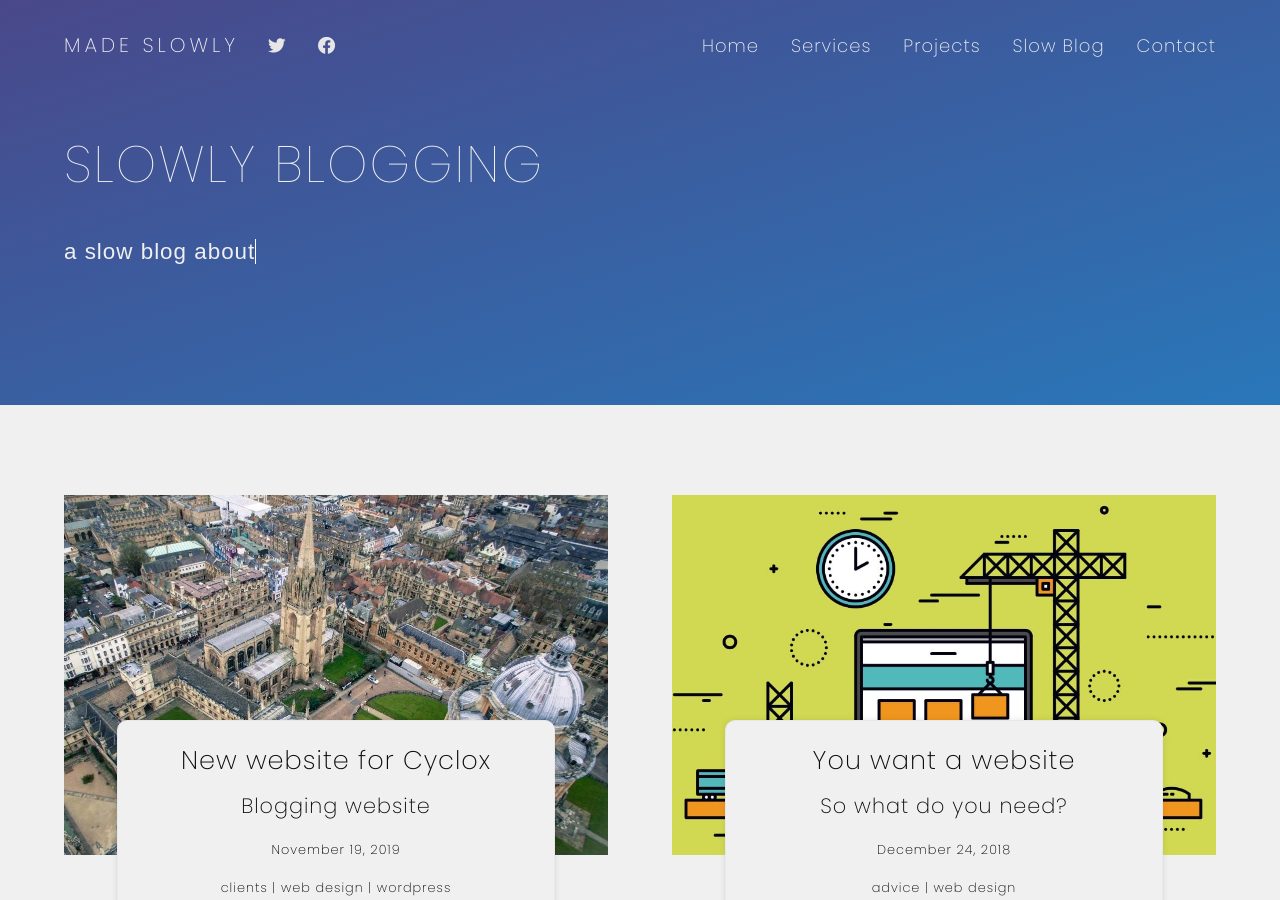
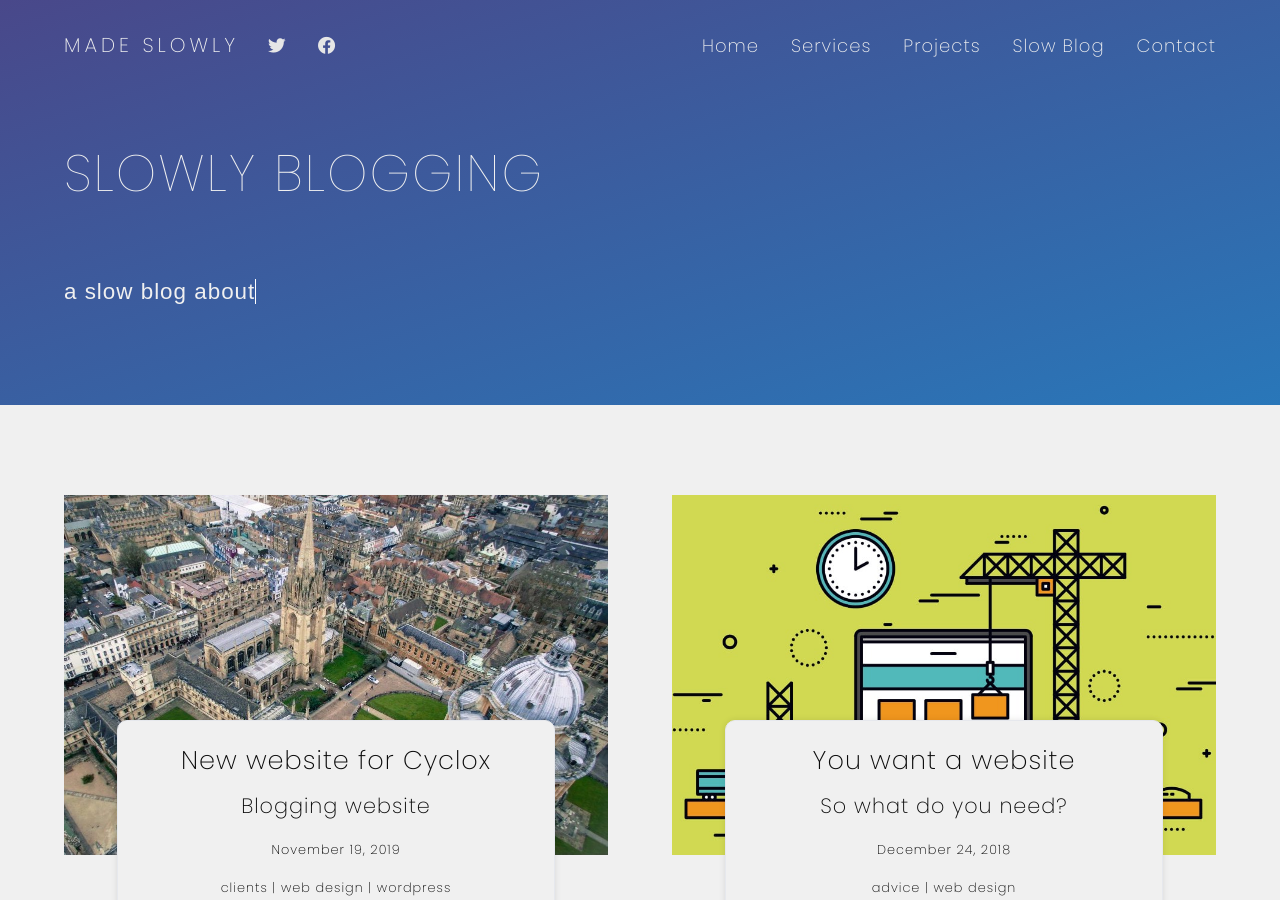
Before and after one commit to arrancurran/madeslowly.github.io, a Jekyll site: the page built from slow-blog/index.html, in a window 1280 px wide and 900 px high. Built offline with Jekyll 4.4.1, drawn with Linux system fonts in a browser that asks for light colours; the list of posts is cut into pages by our own code; comment, search, counter and statistics services are not loaded.

Commit message:
restructuring _sass

```diff
--- a/_config.yml
+++ b/_config.yml
@@ -75,7 +75,6 @@
 
 exclude:
   - notes.md
-  - README.md
   - Gemfile
   - assets/dev
 
--- /dev/null
+++ b/_sass/breakpoints/typography.sass
@@ -0,0 +1,28 @@
+// Breakpoints for typography
+
+// break for large mobile displays
+@media screen and ( min-width : 576px )
+
+  h1
+    font-size: 2.4rem
+    letter-spacing: 3px
+  h2
+    font-size: 1.6rem
+  h3
+    font-size: 1.3rem
+  h4
+    font-size: 1rem
+
+@media screen and ( min-width : 768px )
+
+  h1
+    font-size: 3.2rem
+    letter-spacing: 3px
+    line-height: 4rem
+  h2
+
+  h3
+
+  h4
+    font-size: 1rem
+    font-weight: $heavy-font
--- /dev/null
+++ b/_sass/constants/typography.sass
@@ -0,0 +1,11 @@
+// Global typography constants
+
+$primary-font-family: 'Poppins'
+$global-font-size: 16px
+$sm-global-font-size: 14px
+$global-letter-spacing: 1px
+$extra-light-font: 100
+$light-font: 200
+$medium-font: 300
+$heavy-font: 600
+$small-font: 0.8rem
--- a/_sass/global/main.sass
+++ b/_sass/global/main.sass
@@ -1,10 +1,9 @@
+
 html
   scroll-behavior: smooth
   font-size: $global-font-size
 
 body
-  margin: 0
-  padding: 0
   box-sizing: border-box
   overflow-x: hidden
 
@@ -19,9 +18,10 @@
 nav, footer
   z-index: 1
 
-p,h1,h2,h3,h4,h5,h6
+/** Reset some basic elements */
+body, h1, h2, h3, h4, h5, h6, p, blockquote, pre, hr, dl, dd, ol, ul, figure
+  margin: 0
   padding: 0
-  //margin: 0
 
 button, .btn
   // some 'buttons' are actually hyperlinks styled to look like buttons, for the purpose of readers. So we always class as .btn btn-*
--- a/_sass/global/typography.sass
+++ b/_sass/global/typography.sass
@@ -1,58 +1,30 @@
-$primary-font-family: 'Poppins'
-$global-font-size: 16px
-$sm-global-font-size: 14px
-$global-letter-spacing: 1px
-$extra-light-font: 100
-$light-font: 200
-$medium-font: 300
-$heavy-font: 600
-$small-font: 0.8rem
+// Global typography styles
 
 body
   font-family: $primary-font-family , Fallback, sans-serif
-  font-weight: $light-font
+  font-size: $global-font-size
   letter-spacing: $global-letter-spacing
-
 h1
   font-size: 1.9rem
   letter-spacing: 2px
   line-height: 3rem
   font-weight: $extra-light-font
+  padding: 1em 0
 h2
   font-size: 1.6rem
+  padding: 1em 0
 h3
   font-size: 1.3rem
-  //letter-spacing: 3px
+  padding: 1em 0
 h4
   font-size: 1rem
-  //font-weight: $heavy-font
+  padding: 1em 0
+h5
+  padding: 1em 0
+h6
+  padding: 1em 0
+p
+  padding: 1em 0
 
-p,h2,h3,h5,h6
+a,p,h2,h3,h4,h5,h6
   font-weight: $light-font
-
-@media screen and ( min-width : 576px )
-  h1
-    font-size: 2.4rem
-    letter-spacing: 3px
-    line-height: 3rem
-  h2
-    font-size: 1.6rem
-  h3
-    font-size: 1.3rem
-    //letter-spacing: 3px
-  h4
-    font-size: 1rem
-    font-weight: $heavy-font
-
-@media screen and ( min-width : 768px )
-  h1
-    font-size: 3.2rem
-    letter-spacing: 3px
-    line-height: 4rem
-  h2
-
-  h3
-
-  h4
-    font-size: 1rem
-    font-weight: $heavy-font
--- a/assets/css/made-slowly-has-all-the-style.sass
+++ b/assets/css/made-slowly-has-all-the-style.sass
@@ -2,11 +2,15 @@
 ---
 $baseurl: "{{ site.baseurl }}"
 
+@import "constants/typography"
+@import "constants/colors"
+@import "constants/dimensions"
+
 @import "mixins/animations"
-@import "global/dimensions"
+
+@import "global/main"
+
 @import "global/typography"
-@import "global/colors"
-@import "global/main"
 @import "global/nav"
 @import "global/footer"
 @import "landing"
@@ -17,3 +21,5 @@
 @import "privacy"
 @import "404"
 @import "global/aos-overrides"
+
+@import "breakpoints/typography"
```
Also changed, not shown: _includes/README.md (added, +23 -0 lines), README.md, _sass/constants/colors.sass (renamed from _sass/global/colors.sass), _sass/constants/dimensions.sass (renamed from _sass/global/dimensions.sass).
